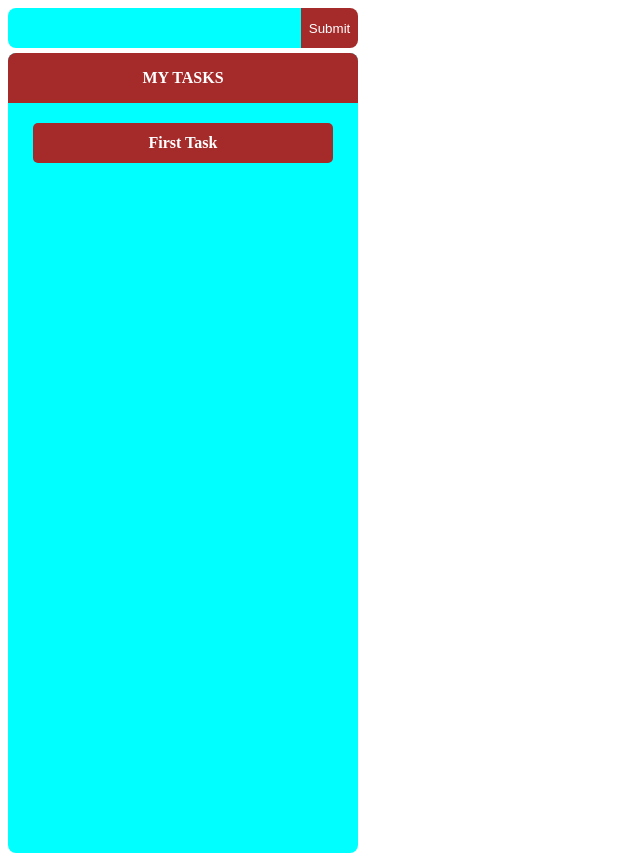
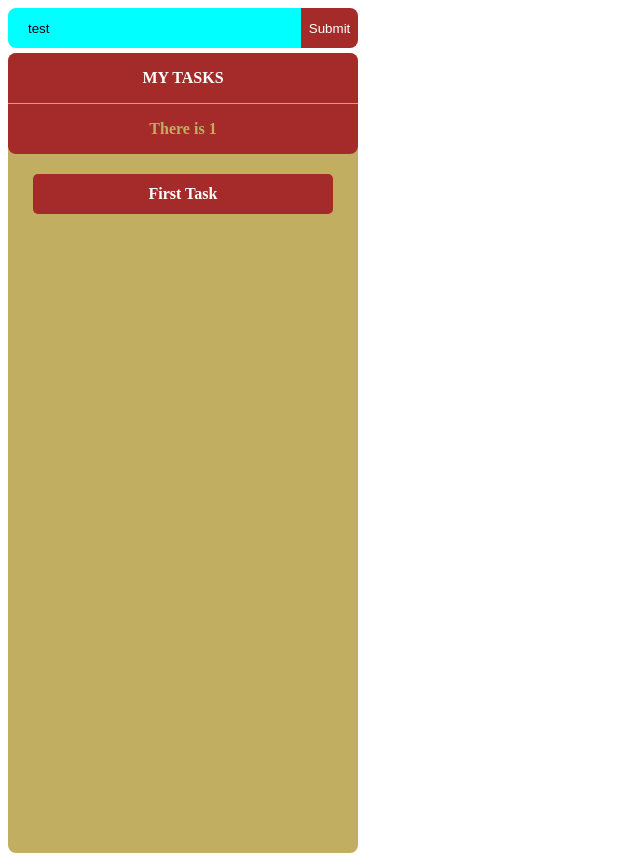
Before and after one commit to A1exsandro/for-my-self, a React (Create React App) app: page /todo in a window 1280 px wide. Shown: the whole page, without its empty margins (0-640 px from the left). Built offline with nearby package versions, Linux system fonts and the light colour scheme.

Commit message:
refactor styles

```diff
--- a/src/Pages/Todo/index.js
+++ b/src/Pages/Todo/index.js
@@ -11,7 +11,7 @@ const Todo = () => {
   return (
     <>
       <form onSubmit={handleSubmit(onSubmit)}>
-        <input className='in_put' {...register("task")} />
+        <input className='in_put' defaultValue="test" {...register("task")} />
         <input className='button' type="submit" />
       </form>
 
@@ -19,6 +19,7 @@ const Todo = () => {
         <div className='header'>
           MY TASKS
         </div>
+        <div className='info'>There is { todoList.length }</div>
         {
           todoList.map((todo, index) => (
             <div key={index} className='task'>
--- a/src/Pages/Todo/styles.css
+++ b/src/Pages/Todo/styles.css
@@ -2,7 +2,7 @@
   display: flex;
   flex-direction: column;
   align-items: center;
-  background-color: aqua;
+  background-color: rgb(193, 174, 97);
   width: 350px;
   height: 100vh;
   border-radius: 8px;
@@ -43,6 +43,19 @@ form {
   border-radius: 8px 8px 0 0;
 }
 
+.info {
+  display: flex;
+  justify-content: center;
+  align-items: center;
+  background-color: brown;
+  color: rgb(193, 174, 97);
+  font-weight: bold;
+  width: 350px;
+  height: 50px;
+  margin-top: 1px;
+  border-radius: 0 0 8px 8px;
+}
+
 .task {
   display: flex;
   justify-content: center;
```
